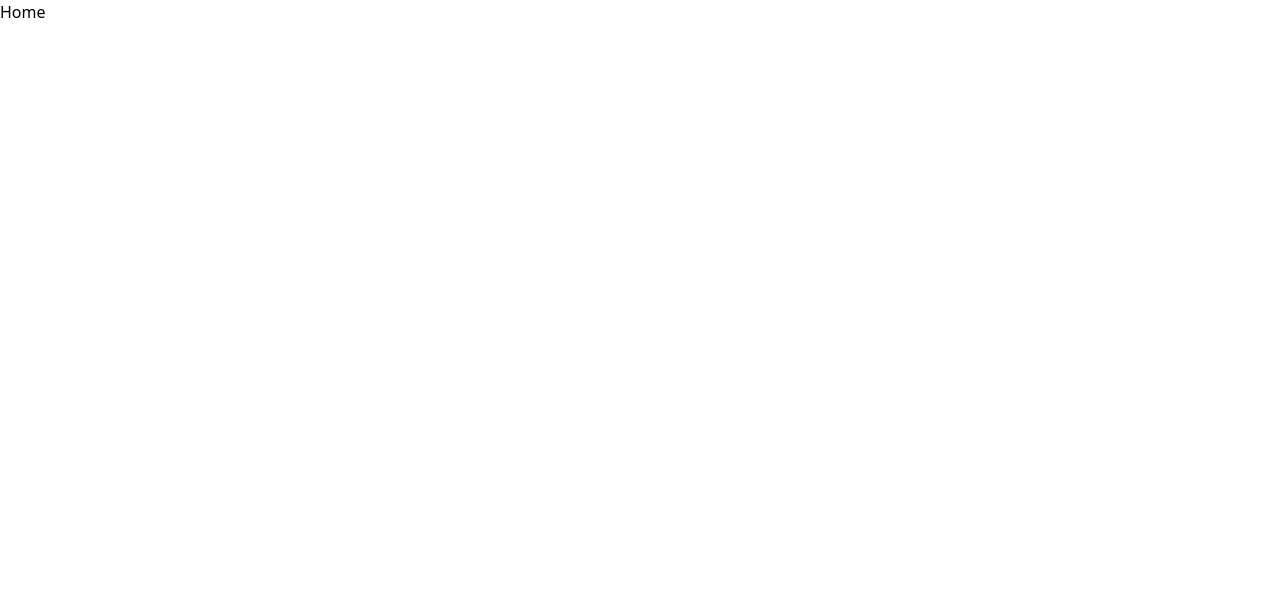
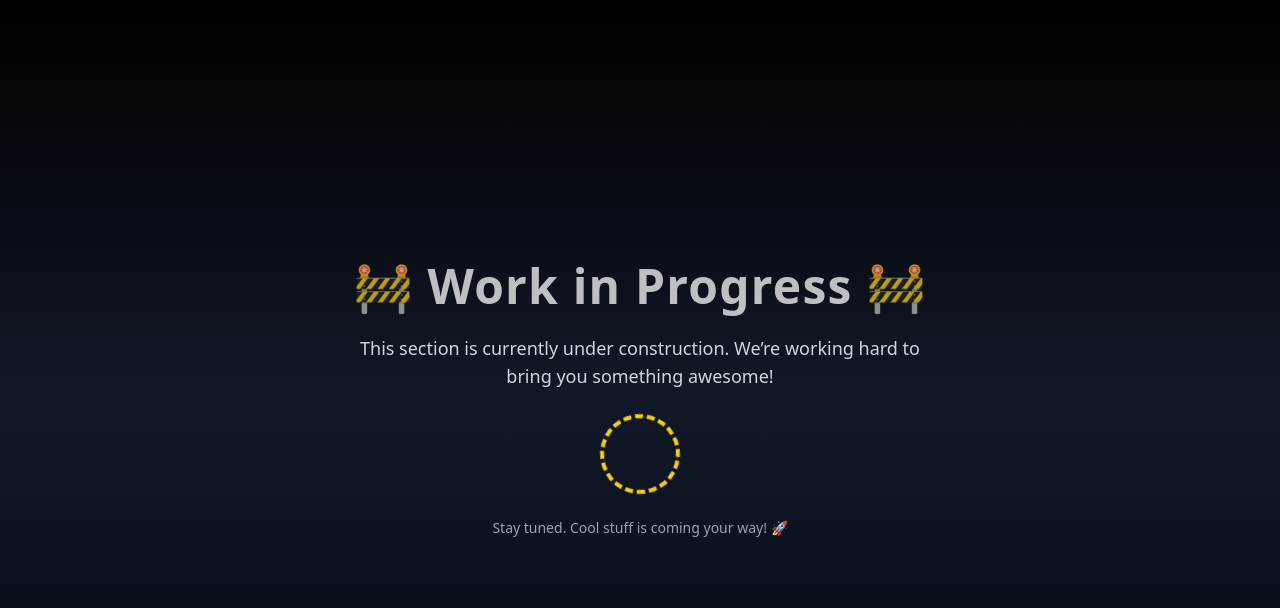
Before and after one commit to A-bhiSheKumar/ecommerce_freelance, a React (Vite) app: page /home in a window 1280 px wide. Shown: the top 608 px of the page. Built offline with nearby package versions, Linux system fonts and the light colour scheme.

Commit message:
feat:home page update

```diff
--- a/src/components/Home.tsx
+++ b/src/components/Home.tsx
@@ -1,5 +1,26 @@
 const Home = () => {
-  return <div>Home</div>;
+  return (
+    <div className="min-h-screen bg-gradient-to-b from-black via-gray-900 to-gray-950 flex items-center justify-center p-6">
+      <div className="text-center space-y-6 text-white">
+        <div className="animate-pulse text-5xl font-extrabold tracking-wide">
+          🚧 Work in Progress 🚧
+        </div>
+
+        <p className="text-lg text-gray-300 max-w-xl mx-auto">
+          This section is currently under construction. We’re working hard to
+          bring you something awesome!
+        </p>
+
+        <div className="relative flex justify-center">
+          <div className="w-20 h-20 border-4 border-dashed border-yellow-400 rounded-full animate-spin"></div>
+        </div>
+
+        <div className="text-sm text-gray-400">
+          Stay tuned. Cool stuff is coming your way! 🚀
+        </div>
+      </div>
+    </div>
+  );
 };
 
 export default Home;
--- a/src/components/LoginForm.tsx
+++ b/src/components/LoginForm.tsx
@@ -1,4 +1,16 @@
+import { useState } from "react";
+import { useNavigate } from "react-router-dom";
 const LoginForm = () => {
+  const [email, setEmail] = useState("");
+  const [password, setPassword] = useState("");
+  const navigate = useNavigate();
+
+  const handleLogin = () => {
+    // Do your login logic here
+    console.log("Logging in with:", { email, password });
+    navigate("/home");
+  };
+
   return (
     <div className="min-h-screen flex">
       {/* Left side - Image and Text */}
@@ -10,10 +22,10 @@ const LoginForm = () => {
             className="absolute inset-0 w-full h-full object-cover"
           />
           <div className="relative z-10 text-white text-center px-8 py-10 backdrop-brightness-75">
-            <h1 className="text-3xl font-semibold">Our Organigination</h1>
+            <h1 className="text-3xl font-semibold">Our Organisation</h1>
             <p className="text-xl mt-2">Anything you can Imagine</p>
             <p className="text-sm mt-1 opacity-75">
-              Generate anytype of art with Openartistic
+              Generate any type of art with Openartistic
             </p>
           </div>
         </div>
@@ -32,15 +44,18 @@ const LoginForm = () => {
             </p>
           </div>
 
-          <form className="space-y-4">
+          {/* React-controlled form */}
+          <div className="space-y-4">
             <div>
               <label className="block text-white text-sm mb-1">
                 Email address
               </label>
               <input
                 type="email"
-                defaultValue="Hello@basitkhan.design"
+                value={email}
+                onChange={(e) => setEmail(e.target.value)}
                 className="w-full px-4 py-3 rounded-md bg-[#0d1025] text-white border border-[#333] focus:outline-none focus:ring-2 focus:ring-blue-500"
+                placeholder="Enter your email"
               />
             </div>
 
@@ -48,8 +63,10 @@ const LoginForm = () => {
               <label className="block text-white text-sm mb-1">Password</label>
               <input
                 type="password"
+                value={password}
+                onChange={(e) => setPassword(e.target.value)}
+                className="w-full px-4 py-3 rounded-md bg-[#0d1025] text-white border border-[#333] focus:outline-none focus:ring-2 focus:ring-blue-500"
                 placeholder="Enter your password"
-                className="w-full px-4 py-3 rounded-md bg-[#0d1025] text-white border border-[#333] focus:outline-none focus:ring-2 focus:ring-blue-500"
               />
             </div>
 
@@ -60,12 +77,12 @@ const LoginForm = () => {
             </div>
 
             <button
-              type="submit"
+              onClick={handleLogin}
               className="w-full py-3 rounded-md bg-gradient-to-r from-[#202020] to-black text-white font-semibold hover:opacity-90 transition"
             >
               Sign in
             </button>
-          </form>
+          </div>
         </div>
       </div>
     </div>
```
